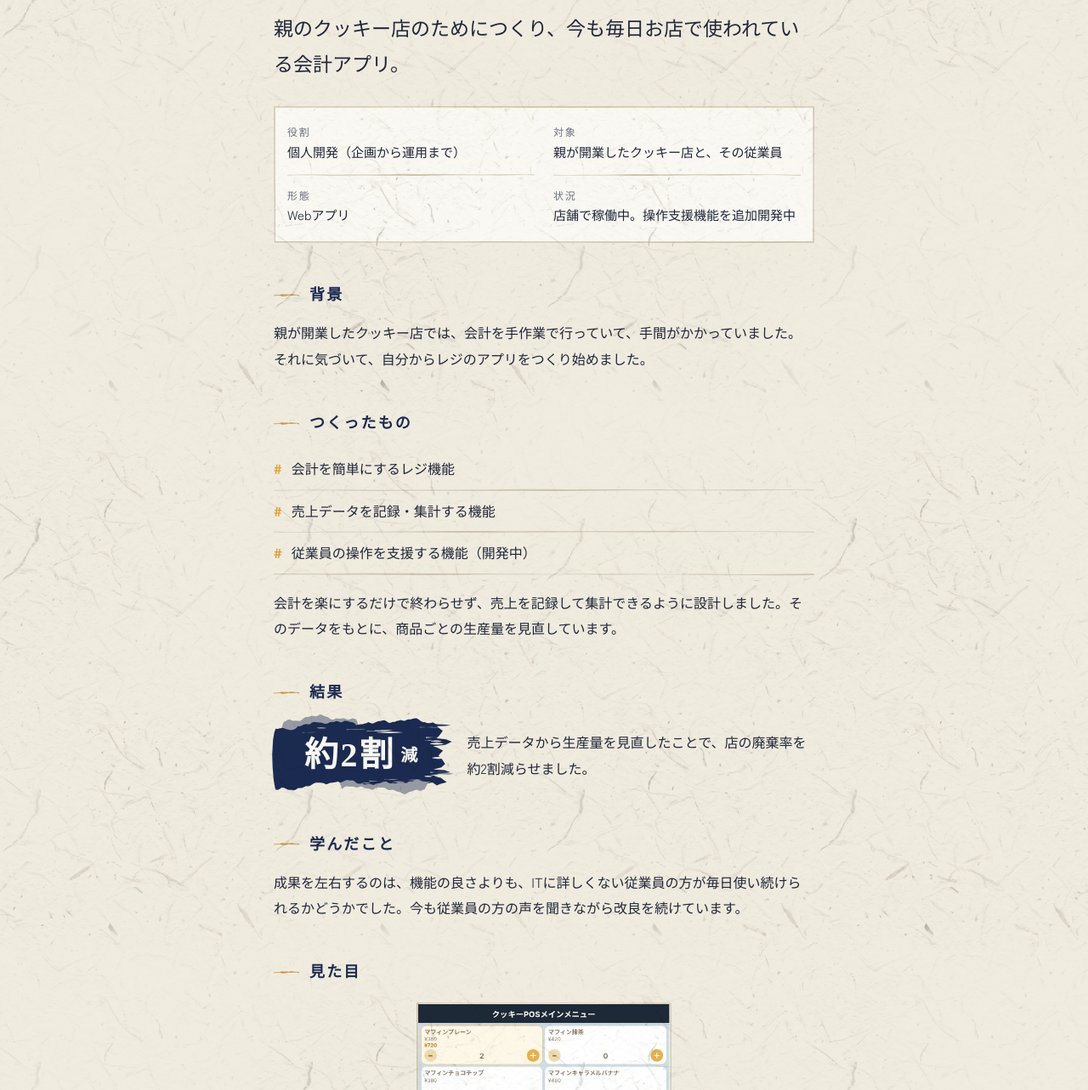
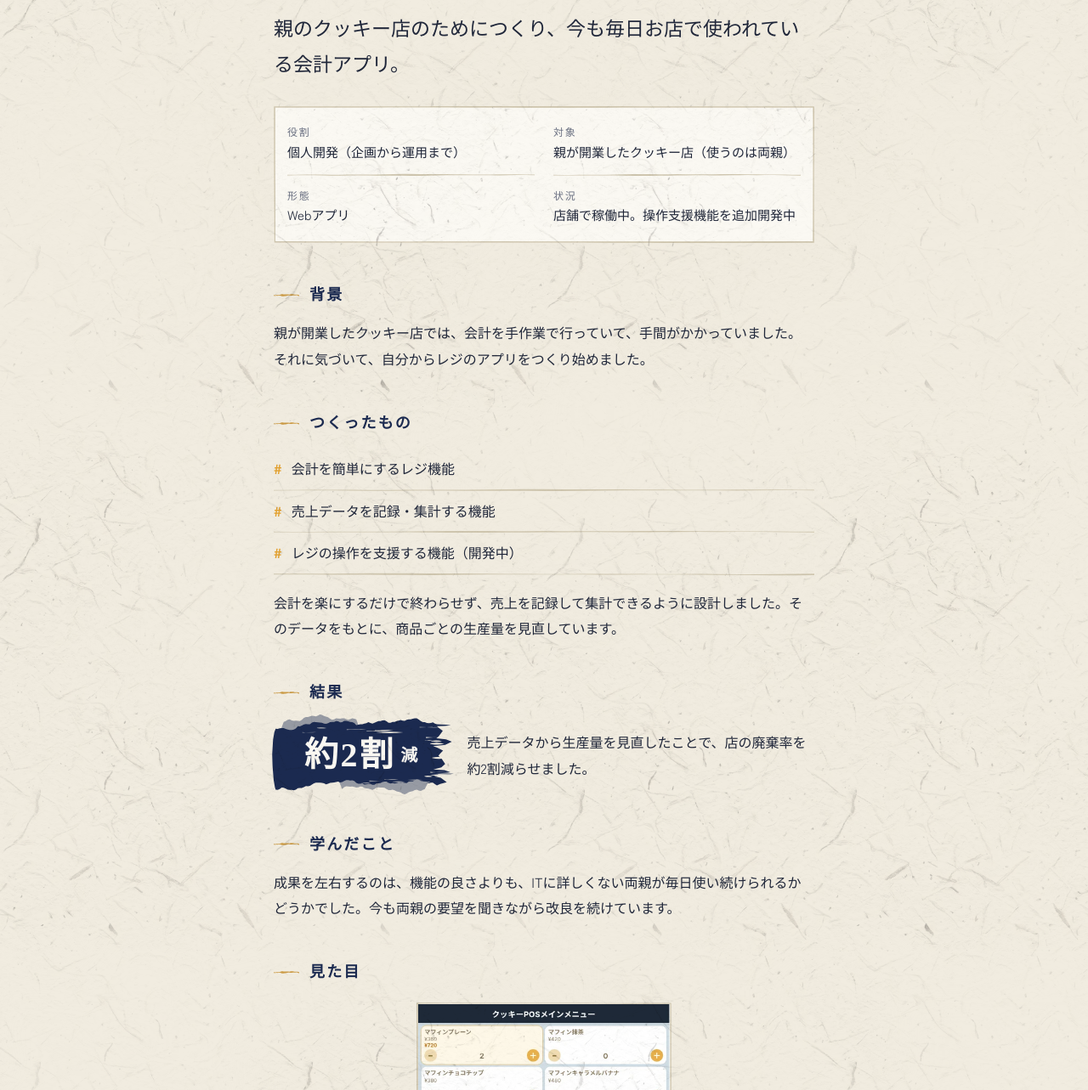
Before and after one commit to Yukisiooisiiyo/-, a plain HTML site: page index.html in a window 1280 px wide. Shown: the part 2720-4003 px from the top of the page at 85% size. Drawn offline with Linux system fonts and the light colour scheme; a web font is replaced by a local one.

Commit message:
POSレジの説明を実態に合わせる（従業員ではなく両親）
Co-Authored-By: Claude Fable 5.2 <noreply@anthropic.com>
Claude-Session: https://claude.ai/code/session_01XYnQZHHtHDSbn8yCb17pRr

```diff
--- a/index.html
+++ b/index.html
@@ -290,7 +290,7 @@
 
     <dl class="facts">
       <div><dt>役割</dt><dd>個人開発（企画から運用まで）</dd></div>
-      <div><dt>対象</dt><dd>親が開業したクッキー店と、その従業員</dd></div>
+      <div><dt>対象</dt><dd>親が開業したクッキー店（使うのは両親）</dd></div>
       <div><dt>形態</dt><dd>Webアプリ</dd></div>
       <div><dt>状況</dt><dd>店舗で稼働中。操作支援機能を追加開発中</dd></div>
     </dl>
@@ -305,7 +305,7 @@
       <ul>
         <li>会計を簡単にするレジ機能</li>
         <li>売上データを記録・集計する機能</li>
-        <li>従業員の操作を支援する機能（開発中）</li>
+        <li>レジの操作を支援する機能（開発中）</li>
       </ul>
       <p class="after-list">会計を楽にするだけで終わらせず、売上を記録して集計できるように設計しました。そのデータをもとに、商品ごとの生産量を見直しています。</p>
     </div>
@@ -320,7 +320,7 @@
 
     <div class="block">
       <h3>学んだこと</h3>
-      <p>成果を左右するのは、機能の良さよりも、ITに詳しくない従業員の方が毎日使い続けられるかどうかでした。今も従業員の方の声を聞きながら改良を続けています。</p>
+      <p>成果を左右するのは、機能の良さよりも、ITに詳しくない両親が毎日使い続けられるかどうかでした。今も両親の要望を聞きながら改良を続けています。</p>
     </div>
 
     <div class="block">
```
